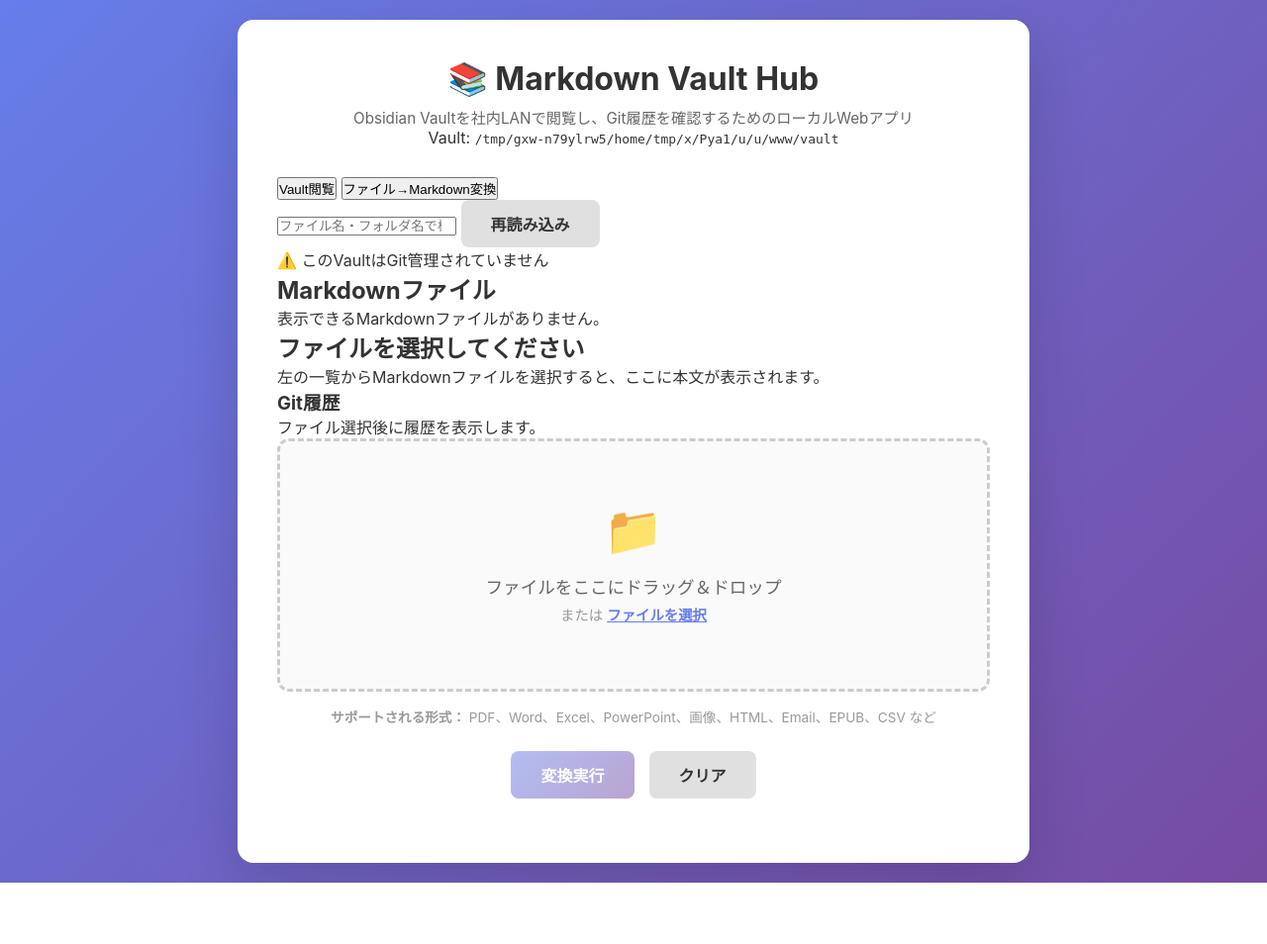
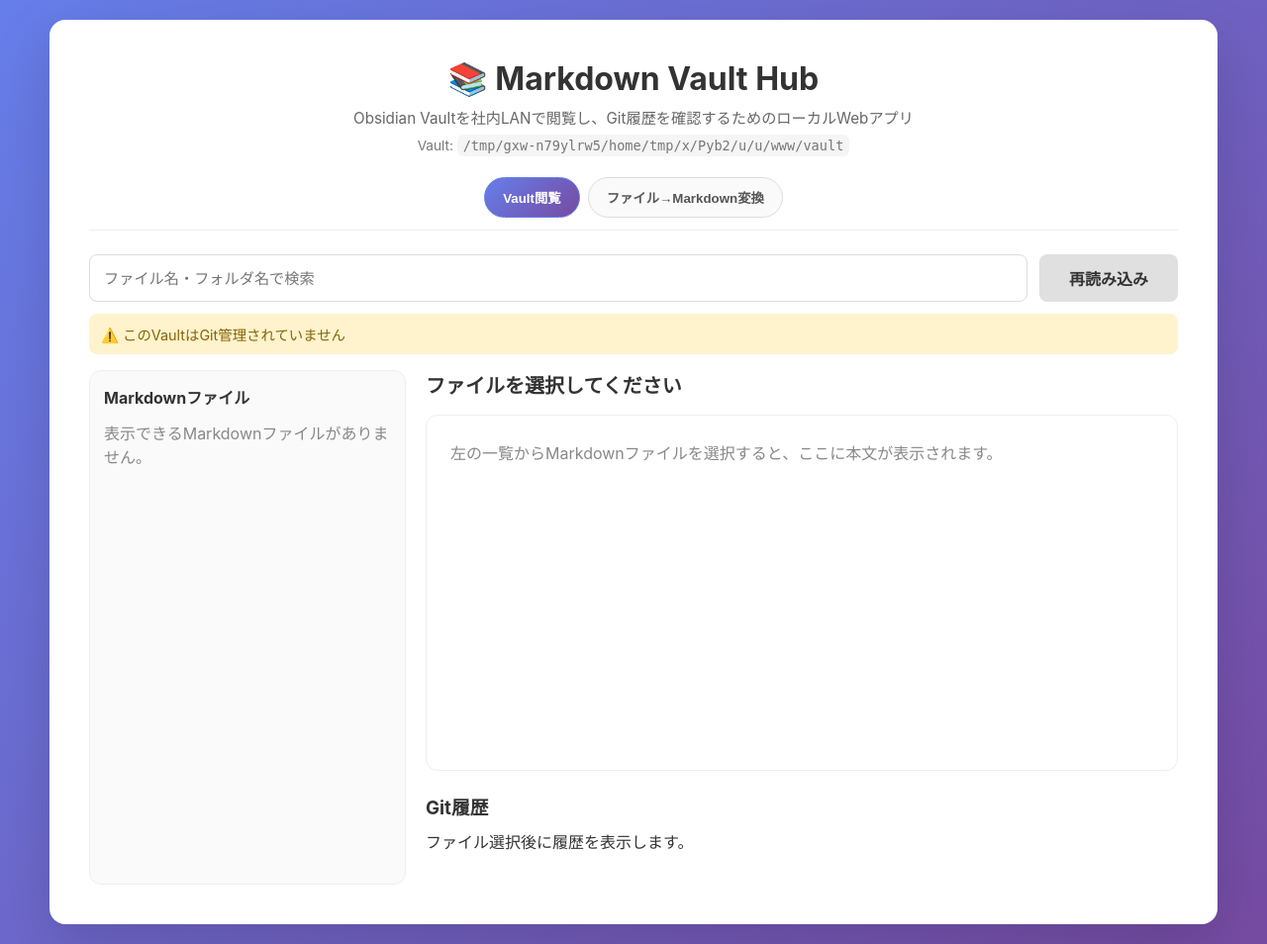
Before and after one commit to Ostrichschool/file-to-markdown, a Flask app: page / in a window 1280 px wide. Shown: the whole page at 99% size. Before the commit the page ends 892 px from the top, so only its background shows below. Run offline with Flask 3, Linux system fonts and the light colour scheme; data that the repository does not hold is empty.

Commit message:
Style vault hub interface

```diff
--- a/static/style.css
+++ b/static/style.css
@@ -21,9 +21,13 @@
     padding: 40px;
 }
 
+.container.wide {
+    max-width: 1180px;
+}
+
 header {
     text-align: center;
-    margin-bottom: 30px;
+    margin-bottom: 24px;
 }
 
 header h1 {
@@ -37,7 +41,255 @@
     font-size: 0.95rem;
 }
 
-/* ドロップゾーン */
+.vault-path {
+    margin-top: 10px;
+    color: #777;
+    font-size: 0.85rem;
+}
+
+.vault-path code {
+    background: #f5f5f5;
+    border-radius: 6px;
+    padding: 3px 6px;
+}
+
+.tabs {
+    display: flex;
+    gap: 8px;
+    justify-content: center;
+    margin-bottom: 24px;
+    border-bottom: 1px solid #eee;
+    padding-bottom: 12px;
+}
+
+.tab-btn {
+    border: 1px solid #ddd;
+    background: #fafafa;
+    border-radius: 999px;
+    padding: 10px 18px;
+    cursor: pointer;
+    font-weight: 700;
+    color: #555;
+}
+
+.tab-btn.active {
+    color: white;
+    border-color: #667eea;
+    background: linear-gradient(135deg, #667eea 0%, #764ba2 100%);
+}
+
+.tab-panel {
+    display: none;
+}
+
+.tab-panel.active {
+    display: block;
+}
+
+.vault-toolbar {
+    display: flex;
+    gap: 12px;
+    margin-bottom: 12px;
+}
+
+.search-input {
+    flex: 1;
+    border: 1px solid #ddd;
+    border-radius: 8px;
+    padding: 12px 14px;
+    font-size: 0.95rem;
+}
+
+.status-panel {
+    padding: 10px 12px;
+    border-radius: 8px;
+    margin-bottom: 16px;
+    font-size: 0.9rem;
+}
+
+.status-panel.ok {
+    background: #d4edda;
+    color: #155724;
+}
+
+.status-panel.warning {
+    background: #fff3cd;
+    color: #856404;
+}
+
+.vault-layout {
+    display: grid;
+    grid-template-columns: 320px minmax(0, 1fr);
+    gap: 20px;
+}
+
+.vault-sidebar {
+    border: 1px solid #eee;
+    border-radius: 12px;
+    background: #fafafa;
+    padding: 14px;
+    min-height: 520px;
+}
+
+.vault-sidebar h2 {
+    font-size: 1rem;
+    margin-bottom: 12px;
+}
+
+.vault-file-list {
+    display: flex;
+    flex-direction: column;
+    gap: 6px;
+    max-height: 680px;
+    overflow-y: auto;
+}
+
+.vault-file {
+    text-align: left;
+    border: 1px solid #eee;
+    border-radius: 10px;
+    background: white;
+    padding: 10px;
+    cursor: pointer;
+}
+
+.vault-file:hover,
+.vault-file.active {
+    border-color: #667eea;
+    background: #f2f3ff;
+}
+
+.vault-file-name {
+    display: block;
+    font-weight: 700;
+    color: #333;
+    overflow: hidden;
+    text-overflow: ellipsis;
+    white-space: nowrap;
+}
+
+.vault-file-folder {
+    display: block;
+    color: #888;
+    font-size: 0.78rem;
+    margin-top: 4px;
+    overflow: hidden;
+    text-overflow: ellipsis;
+    white-space: nowrap;
+}
+
+.vault-main {
+    min-width: 0;
+}
+
+.document-header {
+    display: flex;
+    justify-content: space-between;
+    align-items: flex-start;
+    gap: 12px;
+    margin-bottom: 12px;
+}
+
+.document-header h2 {
+    font-size: 1.25rem;
+}
+
+.document-meta {
+    color: #777;
+    font-size: 0.85rem;
+    margin-top: 4px;
+}
+
+.document-viewer {
+    border: 1px solid #eee;
+    border-radius: 12px;
+    background: white;
+    padding: 24px;
+    min-height: 360px;
+    line-height: 1.75;
+    overflow-wrap: anywhere;
+}
+
+.document-viewer.empty,
+.muted {
+    color: #888;
+}
+
+.document-viewer h1,
+.document-viewer h2,
+.document-viewer h3 {
+    margin: 1em 0 0.4em;
+    line-height: 1.35;
+}
+
+.document-viewer h1:first-child,
+.document-viewer h2:first-child,
+.document-viewer h3:first-child {
+    margin-top: 0;
+}
+
+.document-viewer code {
+    background: #f5f5f5;
+    border-radius: 5px;
+    padding: 2px 5px;
+}
+
+.document-viewer hr {
+    border: none;
+    border-top: 1px solid #eee;
+    margin: 18px 0;
+}
+
+.history-section {
+    margin-top: 22px;
+}
+
+.history-section h3 {
+    margin-bottom: 10px;
+}
+
+.history-list {
+    display: flex;
+    flex-direction: column;
+    gap: 8px;
+}
+
+.commit-item {
+    display: grid;
+    grid-template-columns: 78px 90px minmax(0, 1fr) 120px;
+    gap: 8px;
+    align-items: center;
+    padding: 10px;
+    background: #fafafa;
+    border: 1px solid #eee;
+    border-radius: 8px;
+    font-size: 0.85rem;
+}
+
+.commit-item code {
+    background: #f0f0f0;
+    border-radius: 5px;
+    padding: 2px 4px;
+}
+
+.commit-subject {
+    overflow: hidden;
+    text-overflow: ellipsis;
+    white-space: nowrap;
+}
+
+.commit-date,
+.commit-author {
+    color: #777;
+}
+
+.error-message {
+    color: #b00020;
+    background: #fff0f2;
+    border-radius: 8px;
+    padding: 10px;
+}
+
 .drop-zone {
     border: 3px dashed #ccc;
     border-radius: 12px;
@@ -77,7 +329,6 @@
     font-weight: bold;
 }
 
-/* サポート形式 */
 .supported-formats {
     text-align: center;
     margin-top: 15px;
@@ -85,7 +336,6 @@
     color: #999;
 }
 
-/* ボタン */
 .actions {
     display: flex;
     justify-content: center;
@@ -127,7 +377,6 @@
     background: #d0d0d0;
 }
 
-/* ファイルリスト */
 .file-list {
     margin-top: 25px;
     background: #f9f9f9;
@@ -166,7 +415,6 @@
     margin-left: 10px;
 }
 
-/* 変換結果 */
 .results {
     margin-top: 25px;
 }
@@ -250,7 +498,6 @@
     opacity: 0.85;
 }
 
-/* モーダル */
 .modal {
     position: fixed;
     top: 0;
@@ -314,12 +561,10 @@
     line-height: 1.6;
 }
 
-/* ユーティリティ */
 .hidden {
     display: none !important;
 }
 
-/* ローディング */
 .loading {
     text-align: center;
     padding: 20px;
@@ -340,21 +585,42 @@
     100% { transform: rotate(360deg); }
 }
 
-/* レスポンシブ */
+@media (max-width: 860px) {
+    .container,
+    .container.wide {
+        padding: 20px;
+    }
+
+    .vault-layout {
+        grid-template-columns: 1fr;
+    }
+
+    .vault-sidebar {
+        min-height: auto;
+    }
+
+    .commit-item {
+        grid-template-columns: 1fr;
+    }
+}
+
 @media (max-width: 600px) {
-    .container {
-        padding: 20px;
+    body {
+        padding: 10px;
     }
 
     header h1 {
         font-size: 1.5rem;
     }
 
-    .actions {
+    .actions,
+    .vault-toolbar,
+    .tabs {
         flex-direction: column;
     }
 
-    .btn {
+    .btn,
+    .tab-btn {
         width: 100%;
     }
 }
```
